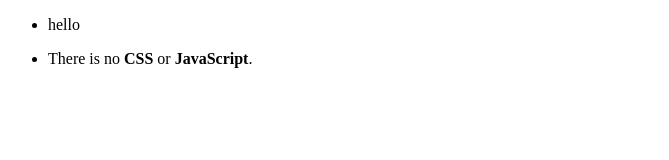
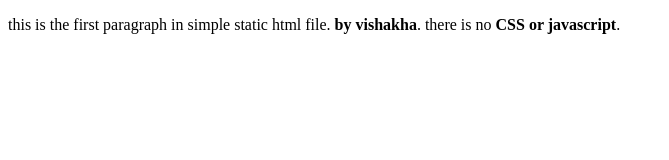
Before and after one commit to vishakhasingh4/blueocean, a plain HTML site: page index.html in a window 1280 px wide. Shown: the whole page, without its empty margins (0-669 px from the left). Drawn offline with Linux system fonts and the light colour scheme.

Commit message:
Update index.html

```diff
--- a/index.html
+++ b/index.html
@@ -4,10 +4,9 @@
         <title>Static HTML Site</title>
       </head>
       <body>
-       <ul>
-        <li> hello </li>
-         <li> <p> There is no <strong>CSS</strong> or <strong>JavaScript</strong>.</p>
-        </li>
-       </ul>
+
+
+          <p> this is the first paragraph in simple static html file. <strong> by vishakha</strong>. there is no <strong>CSS or javascript</strong>.</p>
+
       </body>
     </html>
```
